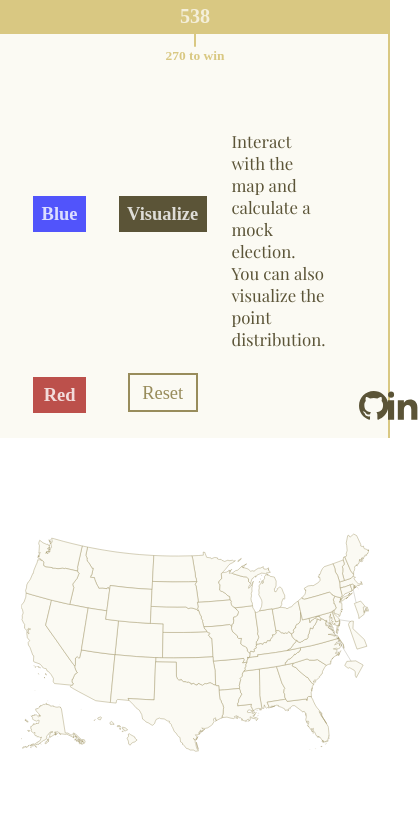
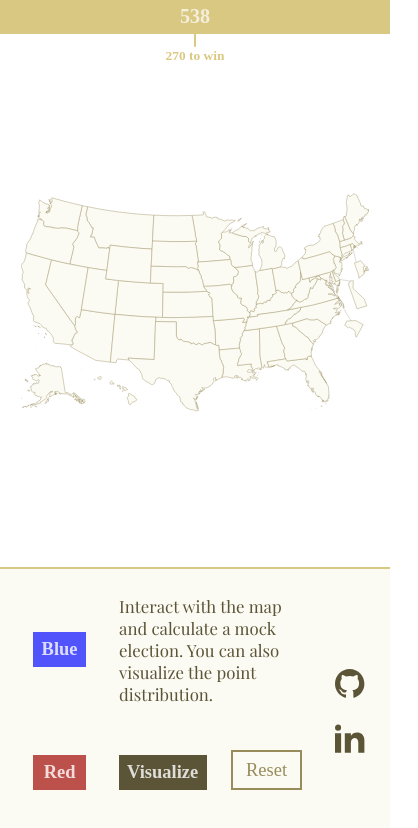
Before and after one commit to thnlsn/electoral-map, a React (Create React App) app: page / in a window 390 px wide. Shown: the top 828 px of the page, 418 px wide, since content can reach past the window. Built offline with nearby package versions, Linux system fonts and the light colour scheme; the HTML template or start-up script is replaced by a standard one; a web font is replaced by a local one.

Commit message:
responsive layout for the settings working

```diff
--- a/src/css/style.css
+++ b/src/css/style.css
@@ -40,6 +40,27 @@
   user-select: none;
   /* Non-prefixed version, currently supported by Chrome, Edge, Opera and Firefox */ }
 
+html {
+  box-sizing: border-box;
+  font-size: 62.5%; }
+  @media only screen and (max-width: 62.5em) {
+    html {
+      font-size: 56.5%; } }
+  @media only screen and (max-width: 50em) {
+    html {
+      font-size: 52.5%; } }
+
+*,
+*::before,
+*::after {
+  margin: 0;
+  padding: 0;
+  box-sizing: inherit; }
+
+body {
+  font-size: 2.4rem;
+  -webkit-tap-highlight-color: rgba(0, 0, 0, 0); }
+
 .bar {
   font-family: "Fauna One", serif;
   line-height: 1;
@@ -68,33 +89,15 @@
     text-transform: capitalize;
     font-size: 3rem;
     font-weight: 600; }
+    @media only screen and (max-width: 62.5em) {
+      .settings__heading {
+        font-size: 2.4rem; } }
 
 .map {
   font-family: "Fauna One", serif;
   line-height: 1;
   font-weight: 700;
   color: rgba(0, 0, 0, 0.7); }
-
-html {
-  box-sizing: border-box;
-  font-size: 62.5%; }
-  @media only screen and (max-width: 62.5em) {
-    html {
-      font-size: 56.5%; } }
-  @media only screen and (max-width: 50em) {
-    html {
-      font-size: 52.5%; } }
-
-*,
-*::before,
-*::after {
-  margin: 0;
-  padding: 0;
-  box-sizing: inherit; }
-
-body {
-  font-size: 2.4rem;
-  -webkit-tap-highlight-color: rgba(0, 0, 0, 0); }
 
 .App {
   display: grid;
@@ -105,7 +108,7 @@ body {
   @media only screen and (max-width: 62.5em) {
     .App {
       grid-template-columns: [full-start settings-start] 1fr [settings-end map-start] 4fr [map-end full-end];
-      grid-template-rows: min-content;
+      grid-template-rows: min-content 1fr;
       height: 100vh;
       background-color: #fff; } }
 
@@ -125,17 +128,19 @@ body {
   @media only screen and (max-width: 62.5em) {
     .settings {
       grid-column: full-start / full-end;
+      grid-row: 3 / 4;
       column-gap: 2rem;
-      row-gap: 0rem;
-      grid-template-rows: 1fr;
-      grid-template-columns: min-content min-content min-content min-content min-content;
+      row-gap: 1.5rem;
+      grid-template-rows: 1fr 1fr;
+      grid-template-columns: min-content 0.8fr 0.8fr 1fr min-content;
       align-items: center; } }
   .settings__description {
     grid-column: 1 / -1; }
     @media only screen and (max-width: 62.5em) {
       .settings__description {
-        grid-column: 3 / 4;
-        grid-row: 1 / 3; } }
+        grid-column: 2 / 4;
+        grid-row: 1 / 2;
+        margin-left: 1rem; } }
   .settings__info {
     grid-column: 1 / -1; }
     @media only screen and (max-width: 62.5em) {
@@ -143,7 +148,13 @@ body {
         grid-column: 4 / 5;
         grid-row: 1 / 3; } }
   .settings__footer {
-    margin-top: auto; }
+    margin-top: auto;
+    grid-column: 1 / -1; }
+    @media only screen and (max-width: 62.5em) {
+      .settings__footer {
+        grid-column: 5 / 6;
+        grid-row: 1 / 3;
+        margin-top: 0; } }
 
 .map-container {
   height: 100%;
@@ -153,6 +164,14 @@ body {
   @media only screen and (max-width: 62.5em) {
     .map-container {
       grid-column: full-start / full-end; } }
+
+.socials {
+  display: flex;
+  justify-content: space-evenly; }
+  @media only screen and (max-width: 62.5em) {
+    .socials {
+      display: grid;
+      row-gap: 3rem; } }
 
 /* .map__state-small {
   position: absolute;
@@ -206,6 +225,10 @@ body {
 
 .settings {
   border-right: 2px solid #d9c882; }
+  @media only screen and (max-width: 62.5em) {
+    .settings {
+      border-right: none;
+      border-top: 2px solid #d9c882; } }
   .settings__btn {
     cursor: pointer;
     padding: 1rem;
@@ -246,9 +269,10 @@ body {
       padding: 1.5rem 2rem; }
       @media only screen and (max-width: 62.5em) {
         .settings__btn--visualize {
-          grid-row: 1 / 2;
           grid-column: 2 / 3;
-          padding: 1rem; } }
+          grid-row: 2 / 3;
+          padding: 1rem;
+          justify-self: end; } }
       .settings__btn--visualize:hover {
         background-color: rgba(91, 84, 55, 0.8); }
     .settings__btn--reset {
@@ -261,7 +285,8 @@ body {
       @media only screen and (max-width: 62.5em) {
         .settings__btn--reset {
           grid-row: 2 / 3;
-          grid-column: 2 / 3; } }
+          grid-column: 3 / 4;
+          justify-self: start; } }
       .settings__btn--reset:hover {
         background-color: #d9c882;
         color: #fbfaf3; }
@@ -269,13 +294,6 @@ body {
         background-color: #988c5b;
         color: #fbfaf3;
         border-color: #5b5437; }
-  .settings__footer {
-    grid-column: 1 / -1; }
-    @media only screen and (max-width: 62.5em) {
-      .settings__footer {
-        grid-column: 5 / 6;
-        grid-row: 1 / 3;
-        width: 5rem; } }
   .settings hr {
     grid-column: 1 / -1;
     border: 1px solid #d9c882;
@@ -306,9 +324,7 @@ body {
   stroke-width: 0.5px; }
 
 .socials {
-  cursor: pointer;
-  display: flex;
-  justify-content: space-evenly; }
+  cursor: pointer; }
   .socials__icon {
     transition: all 0.5s;
     fill: #5b5437;
--- a/src/sass/_components.scss
+++ b/src/sass/_components.scss
@@ -70,6 +70,11 @@
 .settings {
   border-right: 2px solid $color-gold;
 
+  @media only screen and (max-width: $bp-large) {
+    border-right: none;
+    border-top: 2px solid $color-gold;
+  }
+
   &__btn {
     cursor: pointer;
     padding: 1rem;
@@ -131,9 +136,10 @@
       grid-column: 1 / -1;
 
       @media only screen and (max-width: $bp-large) {
-        grid-row: 1 / 2;
         grid-column: 2 / 3;
+        grid-row: 2 / 3;
         padding: 1rem;
+        justify-self: end;
       }
 
       justify-self: center;
@@ -151,7 +157,8 @@
 
       @media only screen and (max-width: $bp-large) {
         grid-row: 2 / 3;
-        grid-column: 2 / 3;
+        grid-column: 3 / 4;
+        justify-self: start;
       }
 
       justify-self: center;
@@ -174,13 +181,6 @@
   }
 
   &__footer {
-    grid-column: 1 / -1;
-
-    @media only screen and (max-width: $bp-large) {
-      grid-column: 5 / 6;
-      grid-row: 1 / 3;
-      width: 5rem;
-    }
   }
 
   hr {
@@ -236,8 +236,6 @@
 
 .socials {
   cursor: pointer;
-  display: flex;
-  justify-content: space-evenly;
 
   &__icon {
     transition: all 0.5s;
--- a/src/sass/_layout.scss
+++ b/src/sass/_layout.scss
@@ -7,7 +7,7 @@
 
   @media only screen and (max-width: $bp-large) {
     grid-template-columns: [full-start settings-start] 1fr [settings-end map-start] 4fr [map-end /* legend-start ] 1fr[ legend-end */ full-end];
-    grid-template-rows: min-content;
+    grid-template-rows: min-content 1fr;
     height: 100vh;
     background-color: $color-white;
   }
@@ -32,11 +32,12 @@
 
   @media only screen and (max-width: $bp-large) {
     grid-column: full-start / full-end;
+    grid-row: 3 / 4;
 
     column-gap: 2rem;
-    row-gap: 0rem;
-    grid-template-rows: 1fr;
-    grid-template-columns: min-content min-content min-content min-content min-content;
+    row-gap: 1.5rem;
+    grid-template-rows: 1fr 1fr;
+    grid-template-columns: min-content 0.8fr 0.8fr 1fr min-content;
 
     align-items: center;
   }
@@ -45,8 +46,9 @@
     grid-column: 1 / -1;
 
     @media only screen and (max-width: $bp-large) {
-      grid-column: 3 / 4;
-      grid-row: 1 / 3;
+      grid-column: 2 / 4;
+      grid-row: 1 / 2;
+      margin-left: 1rem;
     }
   }
 
@@ -61,6 +63,15 @@
 
   &__footer {
     margin-top: auto;
+
+    grid-column: 1 / -1;
+
+    @media only screen and (max-width: $bp-large) {
+      grid-column: 5 / 6;
+      grid-row: 1 / 3;
+
+      margin-top: 0;
+    }
   }
 }
 
@@ -75,6 +86,16 @@
   }
 }
 
+.socials {
+  display: flex;
+  justify-content: space-evenly;
+
+  @media only screen and (max-width: $bp-large) {
+    display: grid;
+    row-gap: 3rem;
+  }
+}
+
 /* .map__state-small {
   position: absolute;
   top: 47.5%;
--- a/src/sass/_typography.scss
+++ b/src/sass/_typography.scss
@@ -38,6 +38,10 @@
     text-transform: capitalize;
     font-size: 3rem;
     font-weight: 600;
+
+    @media only screen and (max-width: $bp-large) {
+      font-size: 2.4rem;
+    }
   }
 }
 
--- a/src/sass/main.scss
+++ b/src/sass/main.scss
@@ -1,5 +1,5 @@
 @import 'variables';
+@import 'base';
 @import 'typography';
-@import 'base';
 @import 'layout';
 @import 'components';
```
